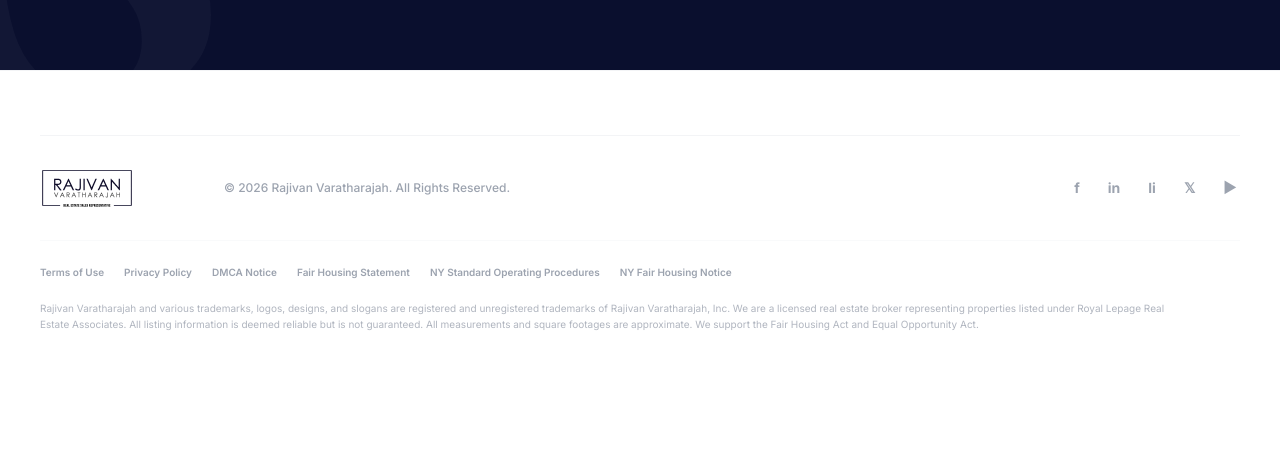
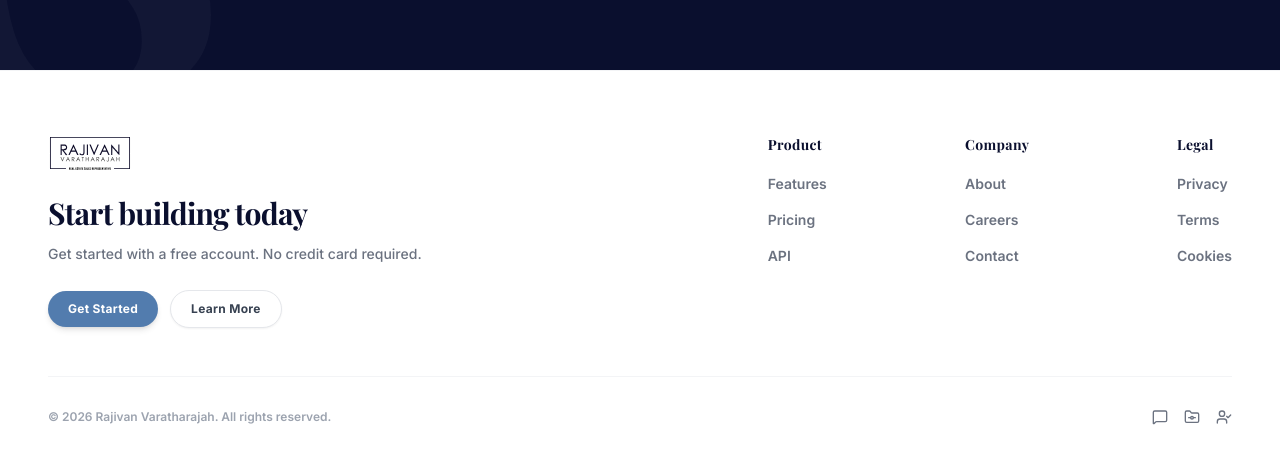
Before and after one commit to thivaharan-selvanayagam/real-estate-templetes, a Next.js app: page / in a window 1280 px wide. Shown: the part 7505-7959 px from the top of the page. Before the commit the page ends 7885 px from the top, so only its background shows below. Built offline with nearby package versions, Linux system fonts and the light colour scheme; no server answers.

Commit message:
footer added

```diff
--- a/components/Footer.tsx
+++ b/components/Footer.tsx
@@ -1,73 +1,157 @@
+"use client";
+
 import Link from "next/link";
-import { BRAND_CONFIG } from "@/config/brand"; // 🔑 IMPORT: Connected to your master config file
+// 🔑 FIXED: Removed brittle social brand imports and replaced with core UI utility vectors
+import { FolderGit, UserCheck, MessageSquare } from "lucide-react";
+import { BRAND_CONFIG } from "@/config/brand";
 
 export default function Footer() {
-  // Custom helper variables to dynamically stitch hover and selection states
-  const textHoverPrimary = `hover:${BRAND_CONFIG.theme.primaryText}`;
-  const textHoverAccent = `hover:${BRAND_CONFIG.theme.accentText}`;
+  const cleanPrimaryText = BRAND_CONFIG.theme.primaryText;
+
+  const currentYear = new Date().getFullYear();
+
+  const productLinks = [
+    { label: "Features", href: "/all-homes" },
+    { label: "Pricing", href: "/home-evaluation" },
+    { label: "API", href: "/my-listings" },
+  ];
+
+  const companyLinks = [
+    { label: "About", href: "/about" },
+    { label: "Careers", href: "/contact" },
+    { label: "Contact", href: "/contact" },
+  ];
+
+  const legalLinks = [
+    { label: "Privacy", href: "/privacy-policy" },
+    { label: "Terms", href: "/terms-of-service" },
+    { label: "Cookies", href: "/privacy-policy" },
+  ];
 
   return (
-    <footer className="bg-white border-t border-gray-100">
+    <footer className="bg-white pt-16 pb-8 border-t border-gray-100 relative z-20 w-full">
+      <div className="max-w-[1440px] mx-auto px-6 lg:px-12">
 
-      {/* Main Container Wrapper */}
-      <div className="max-w-[1440px] mx-auto px-6 lg:px-10 pb-12">
+        {/* TOP LAYOUT GRID PANEL */}
+        <div className="grid grid-cols-1 lg:grid-cols-12 gap-12 lg:gap-8 pb-12 items-start">
 
-        {/* 3. Bottom Row: Copyright and Social Handles */}
-        <div className="mt-10 md:mt-16 pt-8 border-t border-gray-100 flex flex-col md:flex-row items-center justify-between gap-6 text-center md:text-left">
+          {/* LEFT SIDE BLOCK: Branding, CTA Box Headlines */}
+          <div className="lg:col-span-6 flex flex-col items-start text-left max-w-md">
 
-          {/* Logo & Copyright (Stacks on mobile, row on tablet/desktop) */}
-          <div className="flex flex-col sm:flex-row items-center justify-center md:justify-start gap-4 sm:gap-6">
-
-            {/* Logo Layer Linked to Whitelabel Brain */}
-            <Link href="/" className="flex items-center gap-2.5 flex-shrink-0 group">
+            {/* Dynamic Brand Logo Asset */}
+            <div className="mb-6">
               {BRAND_CONFIG.meta.logoSvgPath ? (
-                /* 🔑 OPTION A: Renders Custom Logo Graphic if path is provided */
-                <div className="relative h-8 w-32 md:h-10 md:w-40 transition-opacity duration-300 group-hover:opacity-80">
                 <img
                   src={BRAND_CONFIG.meta.logoSvgPath}
-                    alt={`${BRAND_CONFIG.meta.siteName} Logo`}
-                    className="h-full w-auto object-contain"
+                  alt={`${BRAND_CONFIG.meta.siteName} Branding`}
+                  className="h-9 w-auto object-contain"
                 />
-                </div>
               ) : (
-                /* 🔑 OPTION B: Elegant Text Fallback using the dynamic text theme color rules */
-                <span className={`text-xl md:text-2xl font-bold tracking-[0.15em] font-display transition-colors duration-300 ${BRAND_CONFIG.theme.primaryText}`}>
-                  {BRAND_CONFIG.meta.siteName.replace(".", "")}<span className={BRAND_CONFIG.theme.accentText}>.</span>
+                <span className={`text-lg font-bold tracking-[0.15em] font-display ${cleanPrimaryText}`}>
+                  {BRAND_CONFIG.meta.siteName.replace(".", "")}
                 </span>
               )}
-            </Link>
-
-            {/* 🔑 DYNAMIC: Pulls current year and agent name automatically */}
-            <span className="text-[11px] sm:text-xs text-gray-400 font-medium">
-              © {new Date().getFullYear()} {BRAND_CONFIG.agent.name}. All Rights Reserved.
-            </span>
             </div>
 
-          {/* Social Icons Strip Row */}
-          {/* 🔑 DYNAMIC: Hover changes dynamically to match client's primary style color */}
-          <div className="flex items-center justify-center gap-5">
-            {["f", "in", "li", "𝕏", "▶"].map((icon, i) => (
-              <Link key={i} href="#" className={`text-gray-400 ${textHoverPrimary} transition-colors text-sm font-bold p-1`}>
-                {icon}
+            {/* Main Action Call Headline */}
+            <h3 className={`font-display text-2xl md:text-3xl font-extrabold ${cleanPrimaryText} tracking-tight mb-3`}>
+              Start building today
+            </h3>
+
+            <p className="text-gray-500 text-sm font-medium leading-relaxed mb-6">
+              Get started with a free account. No credit card required.
+            </p>
+
+            {/* Twin Secondary CTA Buttons */}
+            <div className="flex items-center gap-3 w-full sm:w-auto">
+              <Link
+                href="/contact"
+                className="px-5 py-2.5 text-xs font-bold text-white tracking-wide rounded-full shadow-md bg-[#527CAE] hover:opacity-90 transition-opacity"
+              >
+                Get Started
               </Link>
-            ))}
+              <Link
+                href="/about"
+                className="px-5 py-2.5 text-xs font-bold text-gray-700 tracking-wide rounded-full border border-gray-200 bg-white hover:bg-gray-50 transition-colors shadow-sm"
+              >
+                Learn More
+              </Link>
             </div>
           </div>
 
-        {/* 4. Legal Disclaimers Section Area */}
-        {/* 🔑 DYNAMIC: Hover changes dynamically to match client's primary style color */}
-        <div className="mt-8 pt-6 border-t border-gray-50 text-center md:text-left">
-          <div className="flex flex-wrap justify-center md:justify-start gap-x-5 gap-y-3 text-[10px] font-semibold text-gray-400">
-            {["Terms of Use", "Privacy Policy", "DMCA Notice", "Fair Housing Statement", "NY Standard Operating Procedures", "NY Fair Housing Notice"].map((t) => (
-              <Link key={t} href="#" className={`transition-colors ${textHoverPrimary}`}>
-                {t}
+          {/* RIGHT SIDE BLOCK: Multi-Column Nav Index Directives */}
+          <div className="lg:col-span-6 grid grid-cols-3 gap-6 sm:gap-8 lg:justify-items-end w-full">
+
+            {/* Column 1: Product */}
+            <div className="flex flex-col items-start text-left">
+              <h4 className={`font-display text-sm font-extrabold ${cleanPrimaryText} tracking-wide mb-4`}>
+                Product
+              </h4>
+              <ul className="flex flex-col gap-3">
+                {productLinks.map((link, i) => (
+                  <li key={i}>
+                    <Link href={link.href} className="text-gray-500 hover:text-gray-900 text-xs sm:text-sm font-semibold transition-colors">
+                      {link.label}
                     </Link>
+                  </li>
                 ))}
+              </ul>
             </div>
-          {/* 🔑 DYNAMIC: Legal disclosures update company names via configuration layer variables */}
-          <p className="text-[10px] text-gray-400/80 mt-5 leading-relaxed font-normal max-w-6xl mx-auto md:mx-0">
-            {BRAND_CONFIG.meta.siteName} and various trademarks, logos, designs, and slogans are registered and unregistered trademarks of {BRAND_CONFIG.meta.siteName}, Inc. We are a licensed real estate broker representing properties listed under {BRAND_CONFIG.brokerage.name}. All listing information is deemed reliable but is not guaranteed. All measurements and square footages are approximate. We support the Fair Housing Act and Equal Opportunity Act.
+
+            {/* Column 2: Company */}
+            <div className="flex flex-col items-start text-left">
+              <h4 className={`font-display text-sm font-extrabold ${cleanPrimaryText} tracking-wide mb-4`}>
+                Company
+              </h4>
+              <ul className="flex flex-col gap-3">
+                {companyLinks.map((link, i) => (
+                  <li key={i}>
+                    <Link href={link.href} className="text-gray-500 hover:text-gray-900 text-xs sm:text-sm font-semibold transition-colors">
+                      {link.label}
+                    </Link>
+                  </li>
+                ))}
+              </ul>
+            </div>
+
+            {/* Column 3: Legal */}
+            <div className="flex flex-col items-start text-left">
+              <h4 className={`font-display text-sm font-extrabold ${cleanPrimaryText} tracking-wide mb-4`}>
+                Legal
+              </h4>
+              <ul className="flex flex-col gap-3">
+                {legalLinks.map((link, i) => (
+                  <li key={i}>
+                    <Link href={link.href} className="text-gray-500 hover:text-gray-900 text-xs sm:text-sm font-semibold transition-colors">
+                      {link.label}
+                    </Link>
+                  </li>
+                ))}
+              </ul>
+            </div>
+
+          </div>
+
+        </div>
+
+        {/* BOTTOM METADATA BAR SECTION */}
+        <div className="pt-8 border-t border-gray-100 flex flex-col sm:flex-row items-center justify-between gap-4 w-full">
+          <p className="text-gray-400 text-xs font-semibold">
+            &copy; {currentYear} {BRAND_CONFIG.meta.siteName.split('.')[0] || "Your Company"}. All rights reserved.
           </p>
+
+          {/* Universal System Utility Icons */}
+          <div className="flex items-center gap-4 text-gray-500">
+            <a href="https://x.com" target="_blank" rel="noreferrer" className="hover:text-gray-900 transition-colors" aria-label="X Profile">
+              <MessageSquare size={16} />
+            </a>
+            <a href="https://github.com" target="_blank" rel="noreferrer" className="hover:text-gray-900 transition-colors" aria-label="Github Dev Pipeline">
+              <FolderGit size={16} />
+            </a>
+            <a href="https://linkedin.com" target="_blank" rel="noreferrer" className="hover:text-gray-900 transition-colors" aria-label="LinkedIn Network Node">
+              <UserCheck size={16} />
+            </a>
+          </div>
         </div>
 
       </div>
```
Lines whose indentation alone changed are shown as unchanged.
